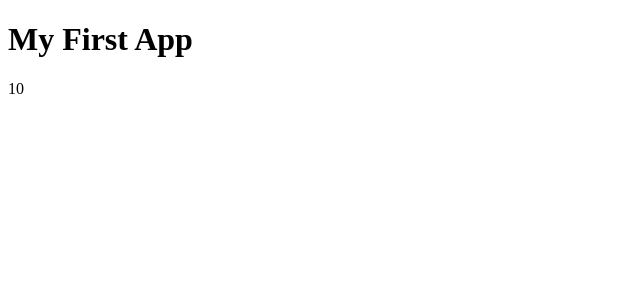
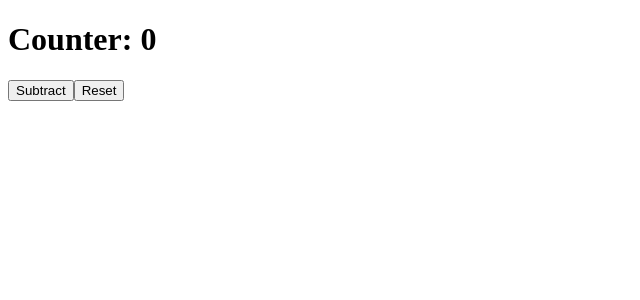
Before and after one commit to Nicora2244/challenges, a React (Create React App) app in the folder challenge-02/: page / in a window 1280 px wide. Shown: the top 300 px of the page, without its empty margins (0-640 px from the left). Built offline with nearby package versions, Linux system fonts and the light colour scheme.

Commit message:
commit 3 challenge

```diff
--- a/challenge-02/src/MyFirstApp.js
+++ /dev/null
@@ -1,10 +0,0 @@
-const MyFirstApp = ({ title }) => {
-    return (
-      <>
-        <h1> { title } </h1>
-        <span> 10</span>
-    </>
-    )
-}
-
-export default MyFirstApp;
--- /dev/null
+++ b/challenge-02/src/MyFirstApp.jsx
@@ -0,0 +1,25 @@
+// challenge - 03
+
+import React, { useState } from 'react';
+
+const MyfirstApp = ({ value }) => {
+  const [counter, setCounter] = useState(value);
+
+  const handleSubtract = () => {
+    setCounter(counter - 1);
+  };
+
+  const handleReset = () => {
+    setCounter(value);
+  };
+
+  return (
+    <div>
+      <h1>Counter: {counter}</h1>
+      <button onClick = { () => handleSubtract ()}>Subtract</button>
+      <button onClick = { () => handleReset ()}>Reset</button>
+    </div>
+  );
+};
+
+export default MyfirstApp;
--- a/challenge-02/src/index.js
+++ b/challenge-02/src/index.js
@@ -1,10 +1,12 @@
-import App from './App';
-import MyFirstApp from './MyFirstApp';
 import React from 'react';
 import ReactDOM from 'react-dom/client';
+import MyFirstApp from './MyFirstApp';
+// import './index.css';
+// import App from './App';
 
-ReactDOM.createRoot( document.getElementById("root")).render(
+const root = ReactDOM.createRoot(document.getElementById('root'));
+root.render(
   <React.StrictMode>
-      <MyFirstApp title= "My First App"/>
+    <MyFirstApp value = {0}/>
   </React.StrictMode>
-)
+);
```
